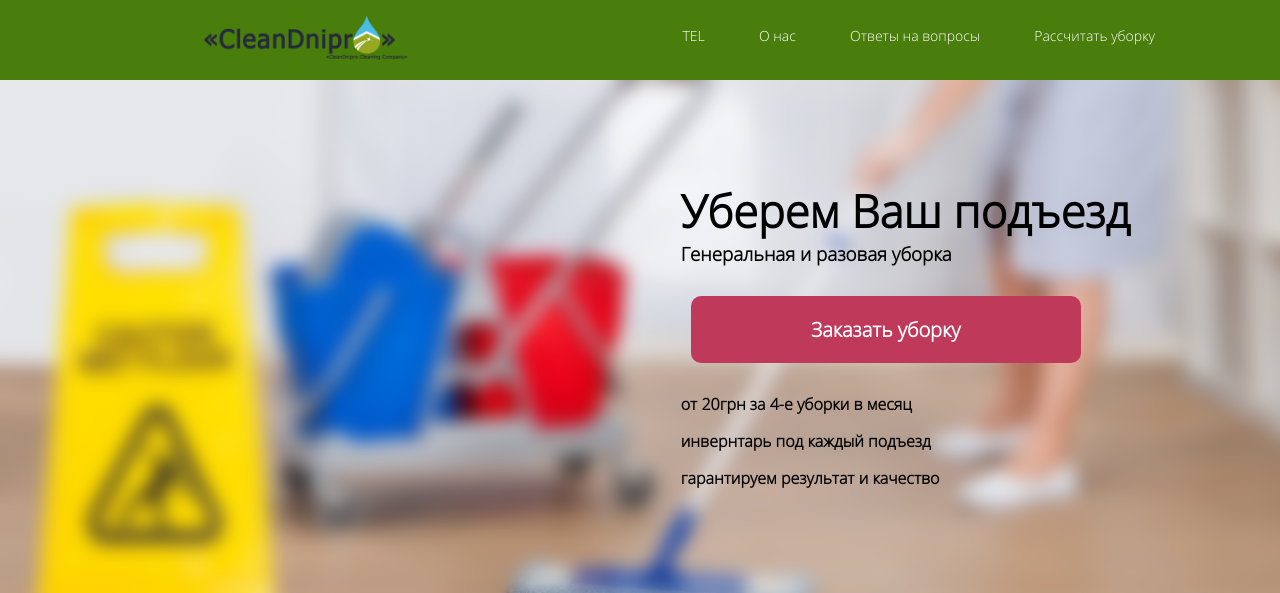
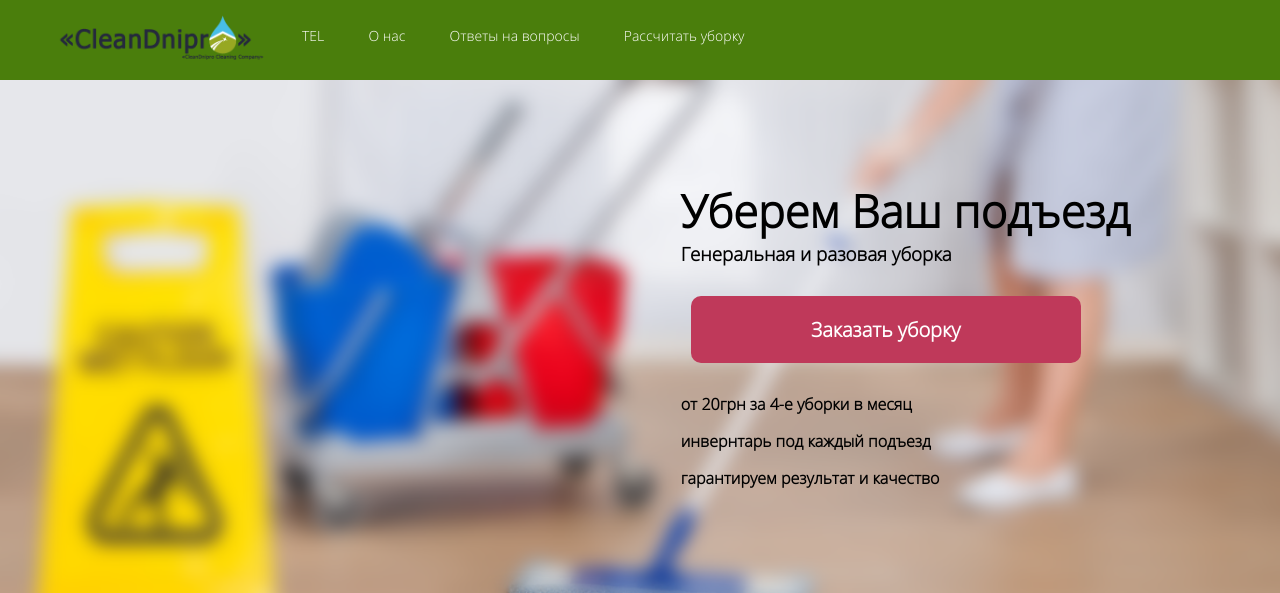
Before and after one commit to KravaDima/clean, a PHP site: page / in a window 1280 px wide. Shown: the top 593 px of the page. Run offline with PHP 8.4, Linux system fonts and the light colour scheme; some libraries are stand-ins or nearby versions.

Commit message:
add correct css

```diff
--- a/pablic/css/default.css
+++ b/pablic/css/default.css
@@ -19,14 +19,14 @@ header{
 	color: white;
 }
 #menu{
-	float: right;
-	margin-right: 100px;
+	float: left;
+	margin-left: 1em;
 	padding-top: 1.5em;
 	text-align: center;
 }
 #menu li{
 	display: inline;
-	margin: 15px;
+	/*margin: 15px;*/
 	padding: 10px;
 }
 #menu li:hover {
@@ -41,7 +41,7 @@ a{
 header img{
 	float: left;
 	height: 5em;
-	margin-left: 200px;
+	margin-left: 4em;
 }
 #background{
 	background: url(/pablic/img/back.png) no-repeat;
--- a/pablic/css/small_default.css
+++ b/pablic/css/small_default.css
@@ -19,14 +19,15 @@ header{
 	color: white;
 }
 #menu{
-	float: right;
-	margin-right: 50px;
+	float: left;
+	margin-right: 1em;
 	padding-top: 1.5em;
 	text-align: center;
 }
 #menu li{
 	display: inline;
-	margin: 15px;
+	/*margin: 15px;*/
+	padding: 10px;
 }
 a{
 	color: white;
@@ -36,7 +37,7 @@ a{
 header img{
 	float: left;
 	height: 4em;
-	margin-left: 50px;
+	margin-left: 1em;
 }
 #background{
 	background: url(/pablic/img/back.png) no-repeat;
@@ -141,9 +142,6 @@ footer table{
 	float: right;
 	margin: 50px 10px 0 0;
 }
-footer table td{
-	padding-right: 15px;
-}
 #logo{
 	float: left;
 	margin: 30px 0 0 10px;
```
